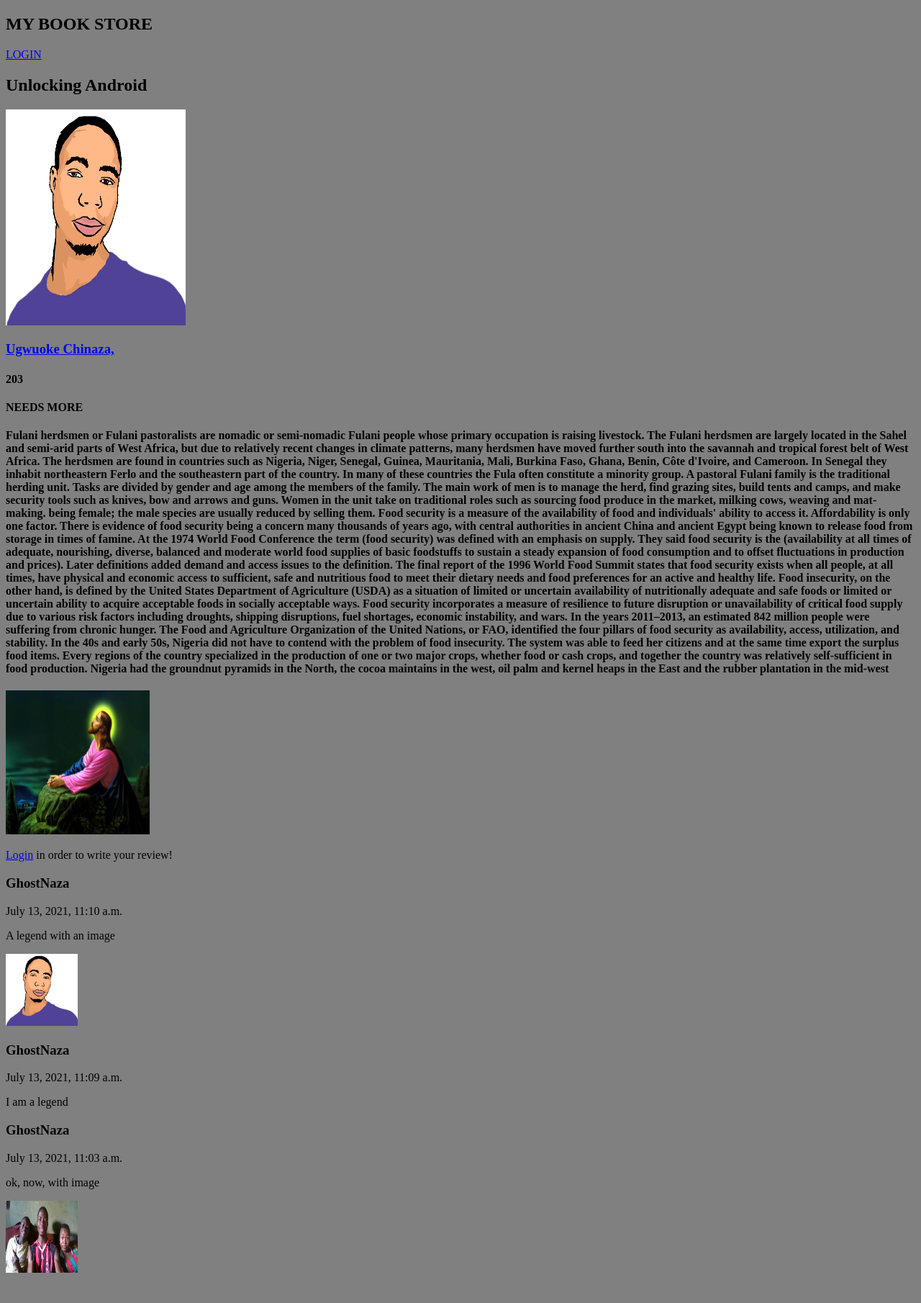
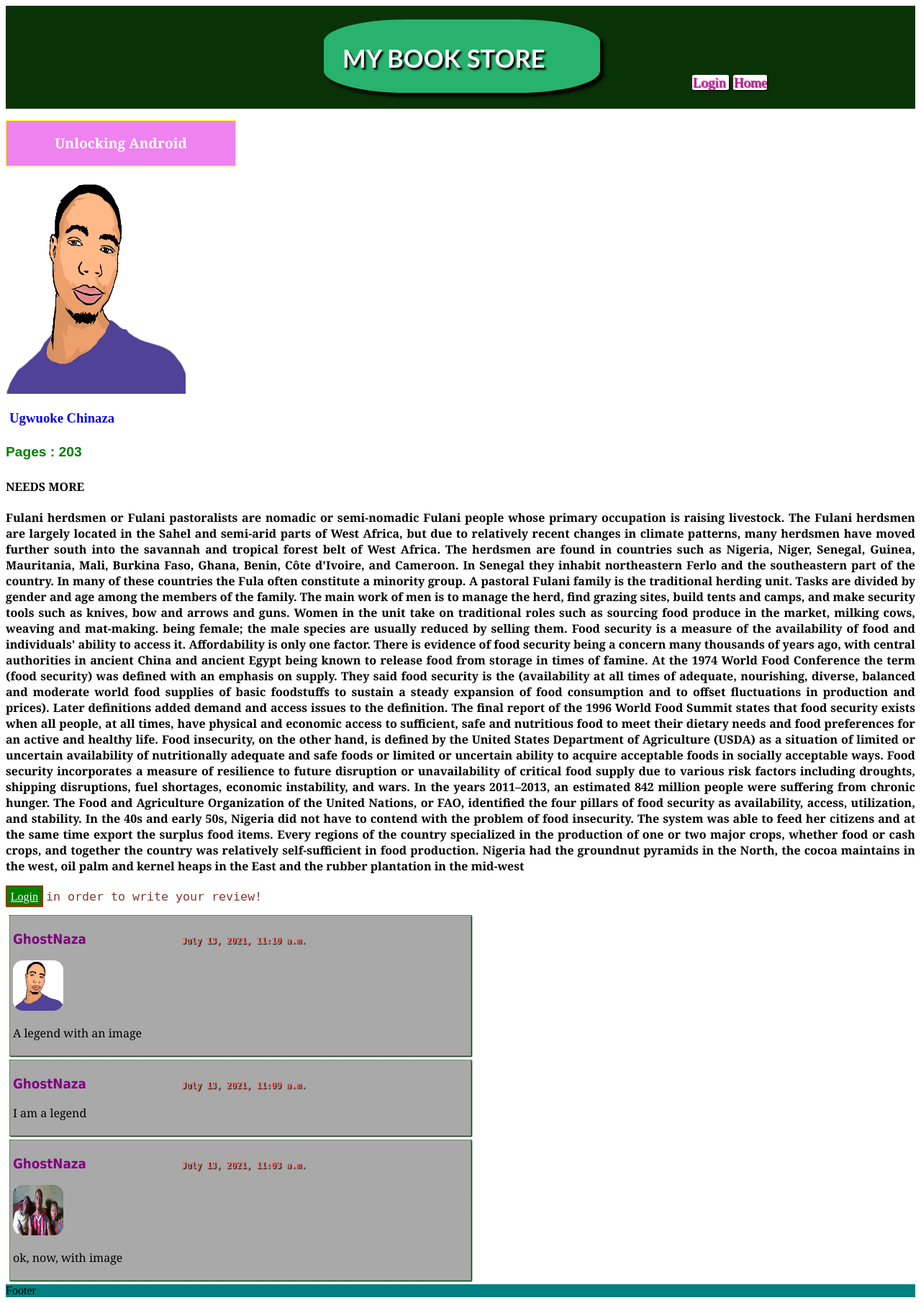
Before and after one commit to Chi-naza/BookProject, a Django app: page /MyApp/1/ in a window 1280 px wide. Shown: the whole page at 72% size. Before the commit the page ends 1768 px from the top, so only its background shows below. Run offline with Django 3.2, Linux system fonts and the light colour scheme; data comes from the database, SQL or seed files in the repository; both versions use the stored data as it was after the commit.

Commit message:
Second commit after styling the pages

```diff
--- a/MyApp/Templates/MyApp/book_detail.html
+++ b/MyApp/Templates/MyApp/book_detail.html
@@ -4,27 +4,29 @@
 
 {% block title %} Book - {{book.title}} {% endblock %}
 
-{% block link %}  <link rel = "stylesheet" href = "{% static 'MyApp/styles.css' %}"/> {% endblock %}
+{% block link %}
+  <link rel = "stylesheet" href = "{% static 'MyApp/book_detail.css' %}"/>
+{% endblock %}
 
 {% block content %}
+    <section>
       <h2> {{book.title}} </h2>
 
-      <div class = "flex-justify-center">
+      <div>
         <img src = "{{ book.image.url }}" width = "250px" height = "300px"/>
       </div>
 
       <div>
         <h3>
           {% for nameA in author %}
-            <a href = "{% url 'author.book' author %}"> {{nameA}},  </a>
+            <a id="name-link" href = "{% url 'author.book' author %}"> {{nameA}}  </a>
           {% endfor %}
         </h3>
       </div>
 
-      <h4> {{book.pageCount}} </h4>
-      <h4> {{book.shortDescription}} </h4>
-      <h4> {{book.longDescription}}</h4>
-      <img src="{% static 'MyApp/Jesus.jpg' %}" width="200px" height="200px"/>
+      <h4 id="pages"> Pages : {{book.pageCount}} </h4>
+      <h4 class="description"> {{book.shortDescription}} </h4>
+      <h4 class="description"> {{book.longDescription}}</h4>
 
       {% if user.is_authenticated %}
       <form method = "POST" action = "{% url 'book.review' book.id %}" enctype = "multipart/form-data">
@@ -34,20 +36,27 @@
       </form>
       {% else %}
       <p>
-        <a href = "{% url 'login' %}?next={{request.path}}">Login</a> in order to write your review!
+        <a id="review-login" href = "{% url 'login' %}?next={{request.path}}">Login</a>
+        <span id="auth">in order to write your review! </span>
       </p>
       {% endif %}
 
       <div>
         {% for review in reviews %}
-        <div>
-          <h3>{{ review.user }}</h3>
-          <p>{{ review.created_at }}</p>
-          <p> {{ review.body }} </p>
+
+        <div id="revBox">
+          <h3 id="revUser">{{ review.user }}
+            <small id="createdAt">{{ review.created_at }}</small>
+          </h3>
+
           {% if review.image %}
-          <img src = "{{ review.image.url }}" width = "100px" height = "100px" />
+          <img src = "{{ review.image.url }}" width = "70px" height = "70px" style="border-radius: 20%;" />
           {% endif %}
+
+          <p id="revBody"> {{ review.body }} </p>
         </div>
+
         {% endfor%}
       </div>
+    </section>
 {% endblock %}
--- /dev/null
+++ b/MyApp/static/MyApp/base.css
@@ -0,0 +1,62 @@
+#Flexbox{
+    width: 100%;
+    height: 100%;
+    display: flex;
+    flex-direction: column;
+    justify-content: space-between;
+  }
+
+  #header{
+    background-color: rgb(9, 51, 7);
+
+  }
+
+  #footer{
+    background-color:teal;
+  }
+
+  #titleD{
+    background-color: rgb(39, 179, 109);
+    width: 30vw;
+    height: 8vw;
+    border-radius: 30%;
+    margin-left: 35%;
+    margin-top: 1.5%;
+    box-sizing: border-box;
+    padding: 2vw;
+    box-shadow: 0.4vw 0.4vw 0.4vw black;
+
+  }
+
+  #title{
+    font-family: 'Gill Sans MT';
+    text-align: center;
+    font-size: 2.7vw;
+    margin-top: 0.6vw;
+    text-shadow: 0.2vw 0.2vw 0.2vw black;
+    color:whitesmoke;
+    position: absolute;
+  }
+
+  .log{
+    width:18vw;
+    position:relative;
+    margin-left: 75%;
+    display: inline;
+    bottom: 2vw;
+  }
+
+  .log a{
+    color:rgb(220, 20, 170);
+    background-color: white;
+    font-size: 1.5vw;
+    text-decoration: none;
+    text-shadow: 0.1vw 0.1vw 0.1vw rgb(82, 4, 62);
+    border-radius: 8%;
+    box-shadow: 0.1vw 0.1vw 0.1vw black;
+    margin-left: 0.5vw;
+  }
+
+  .log a:hover{
+    color: darkgreen;
+  }
--- /dev/null
+++ b/MyApp/static/MyApp/book_detail.css
@@ -0,0 +1,91 @@
+h2{
+    border: 0.1vw solid yellow;
+    width: 25vw;
+    height: 5vw;
+    text-align: center;
+    box-sizing: border-box;
+    padding-top: 1.3vw;
+    font-size: 1.5vw;
+    color: white;
+    background-color: violet;
+    font-family: Georgia;
+  }
+
+  #name-link{
+    text-decoration: none;
+    margin-left: 0.4vw;
+
+  }
+
+  #name-link:hover{
+    color:red;
+    padding:1vw;
+  }
+
+  #pages{
+    color: green;
+    font-family: Arial;
+    font-size: 1.5vw;
+  }
+
+  .description{
+    font-family: Cambria;
+    text-align: justify;
+  }
+
+  #review-login{
+    color: honeydew;
+    border: 0.3vw double red;
+    background-color: green;
+    padding: 0.3vw;
+  }
+
+  #review-login:hover{
+    color: green;
+    border: 0.3vw double white;
+    background-color:black;
+    padding: 0.3vw;
+  }
+
+
+  #auth{
+    font-family: monospace;
+    color: rgb(131, 54, 54);
+    font-size: 1.3vw;
+  }
+
+  #revUser{
+    font-family: Tahoma;
+    color: purple;
+  }
+
+  #createdAt{
+    font-family: monospace;
+    color: salmon;
+    text-shadow: 0.1vw 0.1vw 0.1vw black;
+    font-size: 0.9vw;
+    margin-left: 20%;
+  }
+
+  #revBody{
+    font-family: Cambria;
+  }
+
+  button{
+    background-color: crimson;
+    font-family: Trebuchet;
+  }
+
+  button:hover{
+    background-color: pink;
+    font-family: Trebuchet;
+  }
+
+  #revBox{
+    border: 0.1vw dotted green;
+    width:50%;
+    padding: 0.3vw;
+    margin: 0.4vw;
+    background-color: darkgrey;
+    box-shadow: 0.1vw 0.1vw 0.1vw black;
+  }
--- a/MyApp/static/MyApp/styles.css
+++ /dev/null
@@ -1,3 +0,0 @@
-body{
-    background:grey;
-}
--- a/templates/base.html
+++ b/templates/base.html
@@ -1,38 +1,59 @@
 <!DOCTYPE html>
+
+{% load static %}
+
 <html>
     <head>
       <meta charset="UTF-8"/>
       <meta http-equiv="X-UA Compatible" content="IE = edge"/>
       <meta name = "viewport" content = "width = device-width, initial-scale = 1.0"/>
       <title> {% block title %} DJANGO IN WEB {% endblock %}</title>
-      {% block link %} {% endblock %}
+      <link rel="stylesheet" type="text/css" href="{% static 'MyApp/base.css' %}" />
+
+      {% block link %}   {% endblock %}
 
     </head>
 
     <body>
 
+      <section id="Flexbox">
+
+        <div id="header">
+
           <nav>
+            <div id="titleD">
+              <h1 id="title">MY BOOK STORE</h1>
+            </div>
 
             <div>
-          <h1 text-color="blue">MY BOOK STORE</h1>
-        </div>
 
               {% if user.is_authenticated %}
-        <div>
-          <a href = "{% url 'logout' %}"> LOGOUT </a>
+              <div class="log">
+                <a href = "{% url 'logout' %}"> Logout </a>
+                <a href = "{% url 'book.all' %}"> Home </a>
               </div>
               {% else %}
-        <div>
-          <a href = "{% url 'login' %}"> LOGIN </a>
+              <div class="log">
+                <a href = "{% url 'login' %}"> Login </a>
+                <a href = "{% url 'book.all' %}"> Home </a>
               </div>
               {% endif %}
 
+            </div>
           </nav>
 
+        </div>
+
+
+        <div id="body">
           <seection>
             {% block content %}
             {% endblock %}
           </seection>
+        </div>
+
+        <div id="footer">Footer</div>
+      </section>
 
     </body>
 </html>
--- a/templates/registration/password_reset_form.html
+++ b/templates/registration/password_reset_form.html
@@ -1,4 +1,10 @@
 {% extends 'base.html' %}
+
+{% load static %}
+
+{% block link %}
+    <link rel="stylesheet" type="text/css" href="{% static 'MyApp/pr-form.css' %}" />
+{% endblock%}
 
 {% block content %}
     <form Method = "POST">
```
Also changed, not shown: MyApp/Templates/MyApp/book_list.html (+9 -6 lines), MyApp/static/MyApp/book_list.css (added, +20 -0 lines), MyApp/static/MyApp/login.css (added, +63 -0 lines), MyApp/static/MyApp/pr-complete.css (added, +29 -0 lines), MyApp/static/MyApp/pr-confirm.css (added, +54 -0 lines), MyApp/static/MyApp/pr-done.css (added, +15 -0 lines), MyApp/static/MyApp/pr-form.css (added, +31 -0 lines), templates/registration/login.html (+28 -14 lines), templates/registration/password_reset_complete.html (+7 -3 lines), templates/registration/password_reset_confirm.html (+13 -7 lines), templates/registration/password_reset_done.html (+7 -1 lines), MyApp/static/MyApp/Jesus.jpg (deleted), db.sqlite3, 1 other file. Lines whose indentation alone changed are shown as unchanged.
